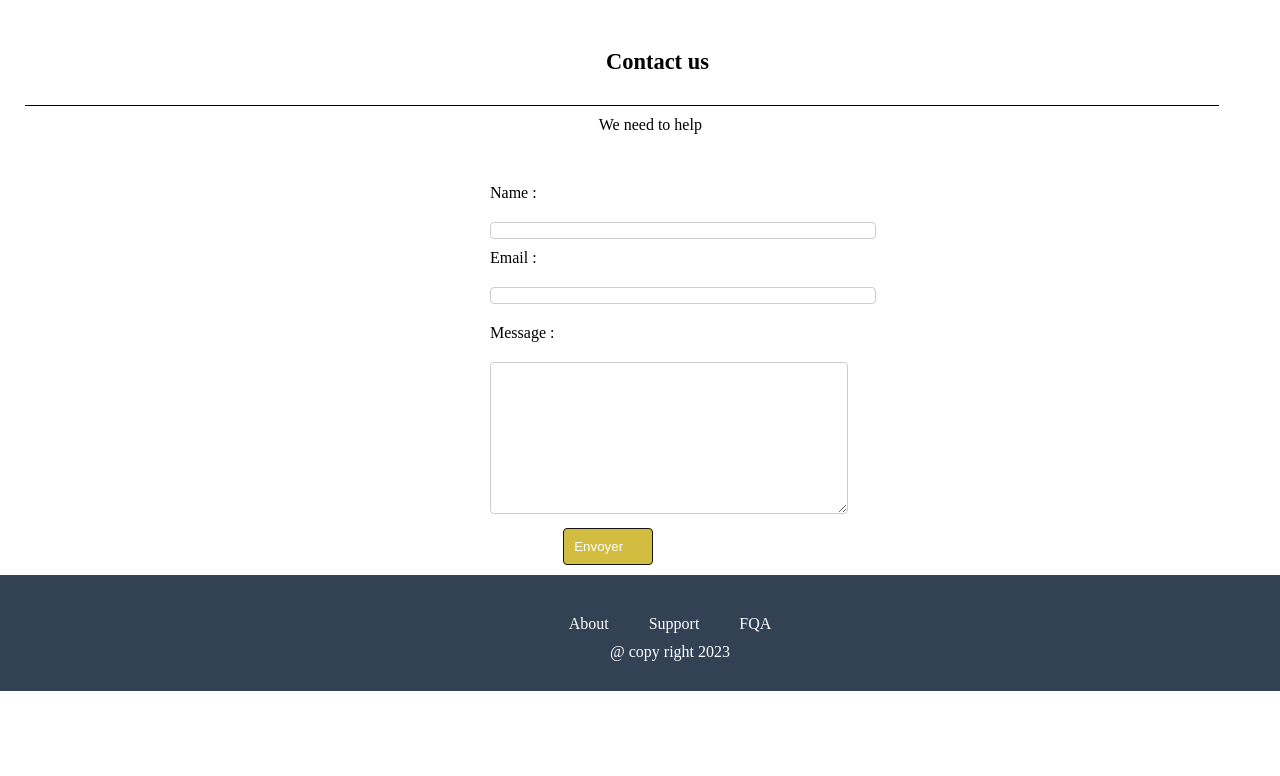
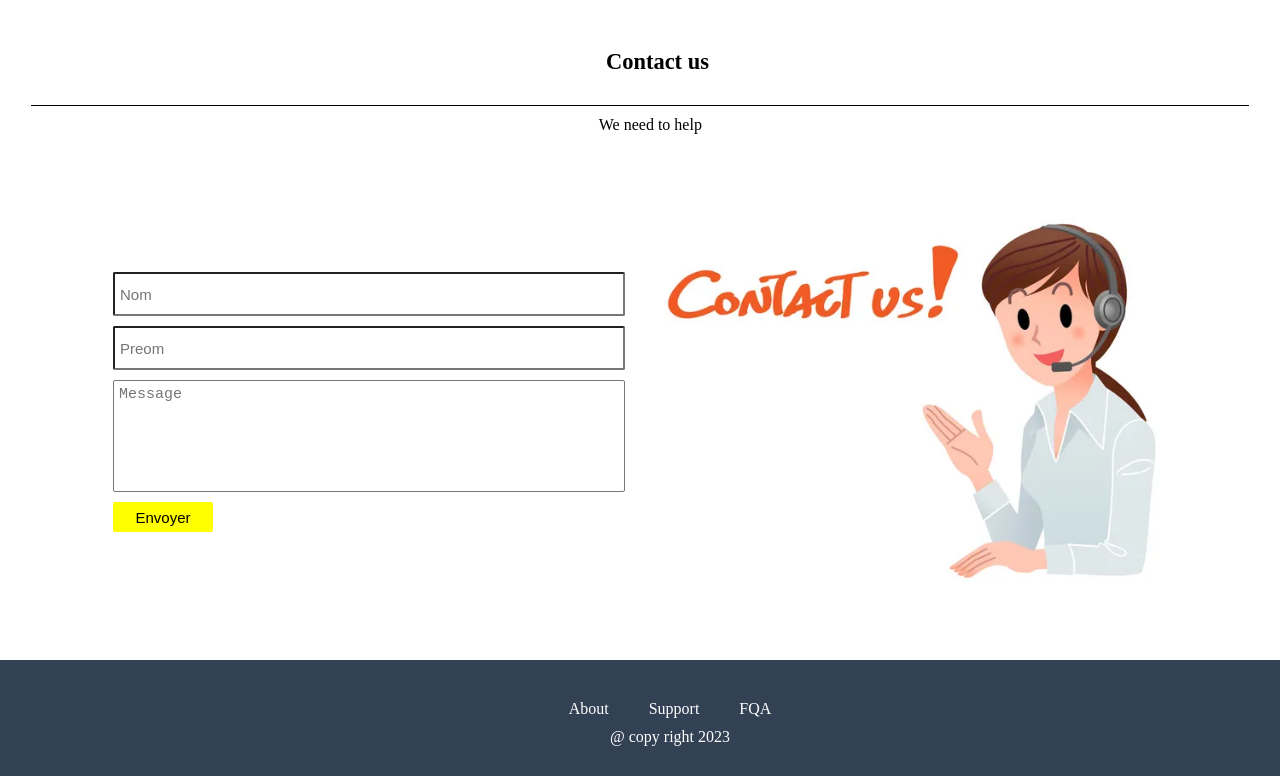
Before and after one commit to NiamaZ3/site-ecomerce, a plain HTML site: page Contact.html in a window 1280 px wide. Shown: the part 62-838 px from the top of the page. Before the commit the page ends 800 px from the top, so only its background shows below. Drawn offline with Linux system fonts and the light colour scheme.

Commit message:
modifier la page contact

```diff
--- a/Contact.css
+++ b/Contact.css
@@ -65,39 +65,6 @@ footer p{
     user-select: none;
     justify-content:center;
 }
-form input
-{
-   border: 1px solid #ccc;
-  border-radius: 4px;
-}
-form label, form input
-{
-    display: block;
-    margin-bottom: 20px;
-    width: 50%;
-    display: flex;
-
-}
-
-form textarea {
-    border: 1px solid #ccc;
-    border-radius: 4px;
-    height: 150px;
-    width: 45%;
-}
-form button {
-    background-color: hsl(51, 62%, 54%);
-    color: #fff;
-    padding: 10px;
-    margin-bottom: 10px;
-    border-color: black;
-    width: 7%;
-    display: flex;
-    margin-left: 44%;
-    margin-top: 10px;
-    border: 1px solid #151414;
-    border-radius: 4px;
-}
 .text1
 {
     margin-top: 20px;
@@ -108,27 +75,56 @@ form button {
 .ligne
 {
    display: flex;
-   margin-left: 25px;
+   /* margin-left: 25px; */
+   justify-content: space-around;
 }
 .text2
 {
     margin-left: 46%;
     padding: 10px;
 }
-.parti1
+
+
+.ordre
 {
-    padding: 40px;
-    margin-left: 450px;
-    width: 60%;
+    display: grid;
+    grid-template-columns: 40% 40%;
+    max-width: 100%;
+    justify-content: center;
+    align-items: center;
+    gap: 30px;
+
 }
-.parti2
+
+.left form{
+    width: 100%;
+    display: flex;
+    justify-content: center;
+    flex-direction: column;
+    gap: 10px;
+
+}
+
+.left form input ,.left form textarea {
+    height: 30px;
+    border-radius: 2px;
+    resize: none;
+    padding: 5px ;
+    font-size: 15px;
+
+}
+
+.left form textarea{
+    height: 100px;
+}
+
+
+#btnSub{
+    border: none;
+    width: 100px;
+    background-color: yellow;
+}
+article img
 {
-    padding: 0px;
-    margin-left: 490px;
-    margin-top: -50px;
-    width: 60%;
+    width: 100%;
 }
-.parti3
-{
-    margin-left: 490px;
-}
--- a/Contact.html
+++ b/Contact.html
@@ -28,45 +28,35 @@
     <hr>
     <main>
             <section>
+
                 <div class="Contact">
 
                     <div class="text1"><h3>Contact us</h3></div>
-
-
-                    <div class="ligne">
+                   <div class="ligne">
                     <hr size="1px" width="95%" align="" color="black">
                     </div>
-
                     <div class="text2"> We need to help</div>
                 </div>
 
             </section>
-                <section>
+                <section class="ordre">
+                <article class="left">
+                    <form>
+                        <input type="text" placeholder="Nom" required>
+                        <input type="text" placeholder="Preom" required>
+                        <textarea cols="30" rows="10" placeholder="Message"></textarea>
+                        <input id="btnSub" type="submit" value="Envoyer">
+                    </form>
+                </article>
 
-                  <form>
-                <div classe="form">
-                   <div class="parti1" ><label for="name">Name :</label>
-                        <input type="text" id="name" name="name" required>
-                       </div>
+                <article>
+                    <img src="contact.jpg" alt="image">
 
-                       <div class="parti2" ><label for="email">Email :</label>
-                        <input type="email" id="email" name="email" required>
-                    </div>
+                </article>
 
-                        <div class="parti3" ><label for="message">Message :</label>
-                        <textarea id="message" name="message" required></textarea>
-                    </div>
-
-                    <div class="btn"><button type="submit">Envoyer</button>
-                    </div>
-
-                </div>
-                </form>
-
-
-             </section>
-     </main>
-    <footer>
+         </section>
+    </main>
+<footer>
         <ul>
                 <a href=""><li>About</li></a>
                 <a href=""><li>Support</li></a>
--- a/style.css
+++ b/style.css
@@ -155,7 +155,7 @@ footer p{
     background: var(--yellow-400, #FACC15);
     width: 100px;
     height: 39px;
-    flex-shrink: 0;
+
 }
 .solde
 {
```
Also changed, not shown: contact.jpg (added).
